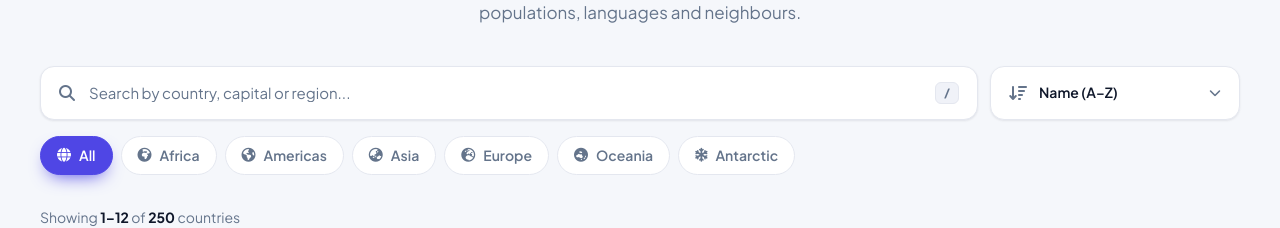
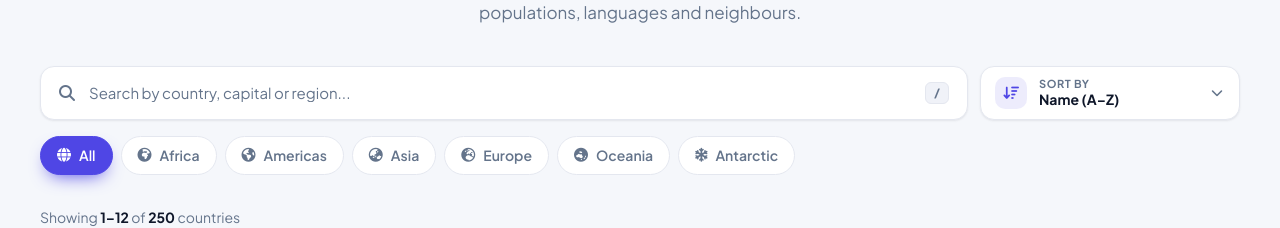
Before and after one commit to AnkitRTiwari/Countries_Api, a React (Vite) app: page / in a window 1280 px wide. Shown: the part 273-501 px from the top of the page. Built offline with nearby package versions, Linux system fonts and the light colour scheme.

Commit message:
Update project changes

```diff
--- a/App.css
+++ b/App.css
@@ -371,36 +371,170 @@ main {
   font-weight: 700;
 }
 
+/* Keeps the open sort list above the result cards */
+.toolbar {
+  position: relative;
+  z-index: 10;
+}
+
 .select-menu {
   position: relative;
-  min-width: 250px;
-  padding-right: 14px;
+  min-width: 260px;
+  padding: 0;
 }
 
-.select-menu select {
+.select-menu:hover {
+  border-color: color-mix(in srgb, var(--primary) 45%, var(--border));
+}
+
+.select-menu.is-open {
+  border-color: var(--primary);
+  box-shadow: 0 0 0 4px var(--primary-soft);
+}
+
+.select-menu-trigger {
+  display: flex;
+  align-items: center;
+  gap: 12px;
+  width: 100%;
+  height: 100%;
+  padding: 0 16px 0 14px;
+  border: none;
+  border-radius: inherit;
+  background: none;
+  text-align: left;
+  cursor: pointer;
+}
+
+.select-menu-trigger:focus-visible {
+  outline: none;
+}
+
+.select-menu-icon {
+  display: grid;
+  place-items: center;
+  flex-shrink: 0;
+  width: 32px;
+  height: 32px;
+  border-radius: 10px;
+  background-color: var(--primary-soft);
+  color: var(--primary);
+  font-size: 14px;
+}
+
+.select-menu-text {
+  display: flex;
+  flex-direction: column;
   flex: 1;
-  height: 100%;
-  padding-right: 24px;
-  border: none;
+  min-width: 0;
+  line-height: 1.25;
+}
+
+.select-menu-eyebrow {
+  color: var(--text-muted);
+  font-size: 11px;
+  font-weight: 700;
+  letter-spacing: 0.06em;
+  text-transform: uppercase;
+}
+
+.select-menu-value {
+  overflow: hidden;
+  color: var(--text);
+  font-size: 14px;
+  font-weight: 700;
+  text-overflow: ellipsis;
+  white-space: nowrap;
+}
+
+.select-menu-caret {
+  color: var(--text-muted);
+  font-size: 12px;
+  transition: transform 0.25s var(--ease-out), color 0.2s ease;
+}
+
+.select-menu.is-open .select-menu-caret {
+  color: var(--primary);
+  transform: rotate(180deg);
+}
+
+.select-menu-list {
+  position: absolute;
+  top: calc(100% + 8px);
+  left: 0;
+  right: 0;
+  display: grid;
+  gap: 2px;
+  margin: 0;
+  padding: 6px;
+  list-style: none;
+  background-color: var(--surface);
+  border: 1px solid var(--border);
+  border-radius: var(--radius-md);
+  box-shadow: var(--shadow-lg);
   outline: none;
-  background-color: transparent;
+  transform-origin: top center;
+  animation: menu-in 0.18s var(--ease-out);
+}
+
+@keyframes menu-in {
+  from {
+    opacity: 0;
+    transform: translateY(-6px) scale(0.98);
+  }
+}
+
+.select-menu-option {
+  display: flex;
+  align-items: center;
+  gap: 12px;
+  padding: 10px 12px;
+  border-radius: 10px;
   color: var(--text);
   font-size: 14px;
   font-weight: 600;
   cursor: pointer;
-  appearance: none;
+  transition: background-color 0.15s ease, color 0.15s ease;
 }
 
-.select-menu option {
-  background-color: var(--surface);
-  color: var(--text);
+.select-menu-option.is-active {
+  background-color: var(--surface-2);
 }
 
-.select-menu-caret {
-  position: absolute;
-  right: 18px;
+.select-menu-option[aria-selected="true"] {
+  background-color: var(--primary-soft);
+  color: var(--primary);
+}
+
+.select-menu-option[aria-selected="true"].is-active {
+  background-color: color-mix(in srgb, var(--primary) 20%, transparent);
+}
+
+.select-menu-option-icon {
+  width: 16px;
+  color: var(--text-muted);
+  font-size: 13px;
+  text-align: center;
+}
+
+.select-menu-option[aria-selected="true"] .select-menu-option-icon {
+  color: var(--primary);
+}
+
+.select-menu-option span {
+  flex: 1;
+}
+
+.select-menu-check {
   font-size: 12px;
-  pointer-events: none;
+  opacity: 0;
+  transform: scale(0.5);
+  transition: opacity 0.15s ease, transform 0.2s var(--ease-spring);
+}
+
+.select-menu-option[aria-selected="true"] .select-menu-check {
+  opacity: 1;
+  transform: scale(1);
 }
 
 .region-filter {
--- a/components/SelectMenu.js
+++ b/components/SelectMenu.js
@@ -1,17 +1,130 @@
+import { useEffect, useId, useRef, useState } from "react";
+
 const SelectMenu = ({ label, icon, value, options, onChange }) => {
+  const [open, setOpen] = useState(false);
+  const [activeIndex, setActiveIndex] = useState(0);
+  const rootRef = useRef(null);
+  const buttonRef = useRef(null);
+  const listRef = useRef(null);
+  const id = useId();
+
+  const selectedIndex = Math.max(
+    0,
+    options.findIndex((option) => option.value === value)
+  );
+  const selected = options[selectedIndex];
+
+  useEffect(() => {
+    if (!open) return;
+    listRef.current.focus();
+    const closeOnOutside = (e) => {
+      if (!rootRef.current.contains(e.target)) setOpen(false);
+    };
+    document.addEventListener("pointerdown", closeOnOutside);
+    return () => document.removeEventListener("pointerdown", closeOnOutside);
+  }, [open]);
+
+  function openMenu() {
+    setActiveIndex(selectedIndex);
+    setOpen(true);
+  }
+
+  function closeMenu() {
+    setOpen(false);
+    buttonRef.current.focus();
+  }
+
+  function choose(index) {
+    if (options[index].value !== value) onChange(options[index].value);
+    closeMenu();
+  }
+
+  function onButtonKeyDown(e) {
+    if (e.key === "ArrowDown" || e.key === "ArrowUp") {
+      e.preventDefault();
+      openMenu();
+    }
+  }
+
+  function onListKeyDown(e) {
+    const last = options.length - 1;
+    const moves = {
+      ArrowDown: (i) => Math.min(i + 1, last),
+      ArrowUp: (i) => Math.max(i - 1, 0),
+      Home: () => 0,
+      End: () => last,
+    };
+    if (moves[e.key]) {
+      e.preventDefault();
+      setActiveIndex(moves[e.key]);
+    } else if (e.key === "Enter" || e.key === " ") {
+      e.preventDefault();
+      choose(activeIndex);
+    } else if (e.key === "Escape") {
+      e.preventDefault();
+      closeMenu();
+    } else if (e.key === "Tab") {
+      setOpen(false);
+    }
+  }
+
   return (
-    <label className="select-menu">
-      <i className={`fa-solid fa-${icon}`} />
-      <span className="visually-hidden">{label}</span>
-      <select value={value} onChange={(e) => onChange(e.target.value)}>
-        {options.map((option) => (
-          <option key={option.value} value={option.value}>
-            {option.label}
-          </option>
-        ))}
-      </select>
-      <i className="fa-solid fa-chevron-down select-menu-caret" />
-    </label>
+    <div className={`select-menu ${open ? "is-open" : ""}`} ref={rootRef}>
+      <span id={`${id}-label`} className="visually-hidden">
+        {label}
+      </span>
+      <button
+        ref={buttonRef}
+        type="button"
+        className="select-menu-trigger"
+        aria-haspopup="listbox"
+        aria-expanded={open}
+        aria-labelledby={`${id}-label ${id}-value`}
+        onClick={() => (open ? setOpen(false) : openMenu())}
+        onKeyDown={onButtonKeyDown}
+      >
+        <i className={`fa-solid fa-${icon} select-menu-icon`} />
+        <span className="select-menu-text">
+          <span className="select-menu-eyebrow">{label}</span>
+          <span id={`${id}-value`} className="select-menu-value">
+            {selected.label}
+          </span>
+        </span>
+        <i className="fa-solid fa-chevron-down select-menu-caret" />
+      </button>
+
+      {open && (
+        <ul
+          ref={listRef}
+          role="listbox"
+          tabIndex={-1}
+          className="select-menu-list"
+          aria-labelledby={`${id}-label`}
+          aria-activedescendant={`${id}-option-${activeIndex}`}
+          onKeyDown={onListKeyDown}
+        >
+          {options.map((option, index) => (
+            <li
+              key={option.value}
+              id={`${id}-option-${index}`}
+              role="option"
+              aria-selected={index === selectedIndex}
+              className={`select-menu-option ${
+                index === activeIndex ? "is-active" : ""
+              }`}
+              onMouseEnter={() => setActiveIndex(index)}
+              onClick={() => choose(index)}
+            >
+              {option.icon && (
+                <i className={`fa-solid fa-${option.icon} select-menu-option-icon`} />
+              )}
+              <span>{option.label}</span>
+              <i className="fa-solid fa-check select-menu-check" />
+            </li>
+          ))}
+        </ul>
+      )}
+    </div>
   );
 };
 
--- a/utilis/countries.js
+++ b/utilis/countries.js
@@ -20,21 +20,25 @@ export const SORT_OPTIONS = [
   {
     value: "name",
     label: "Name (A–Z)",
+    icon: "arrow-down-a-z",
     compare: (a, b) => a.name.common.localeCompare(b.name.common),
   },
   {
     value: "population-desc",
     label: "Population (high → low)",
+    icon: "arrow-down-wide-short",
     compare: (a, b) => b.population - a.population,
   },
   {
     value: "population-asc",
     label: "Population (low → high)",
+    icon: "arrow-up-short-wide",
     compare: (a, b) => a.population - b.population,
   },
   {
     value: "area-desc",
     label: "Area (largest first)",
+    icon: "maximize",
     compare: (a, b) => b.area - a.area,
   },
 ];
```
